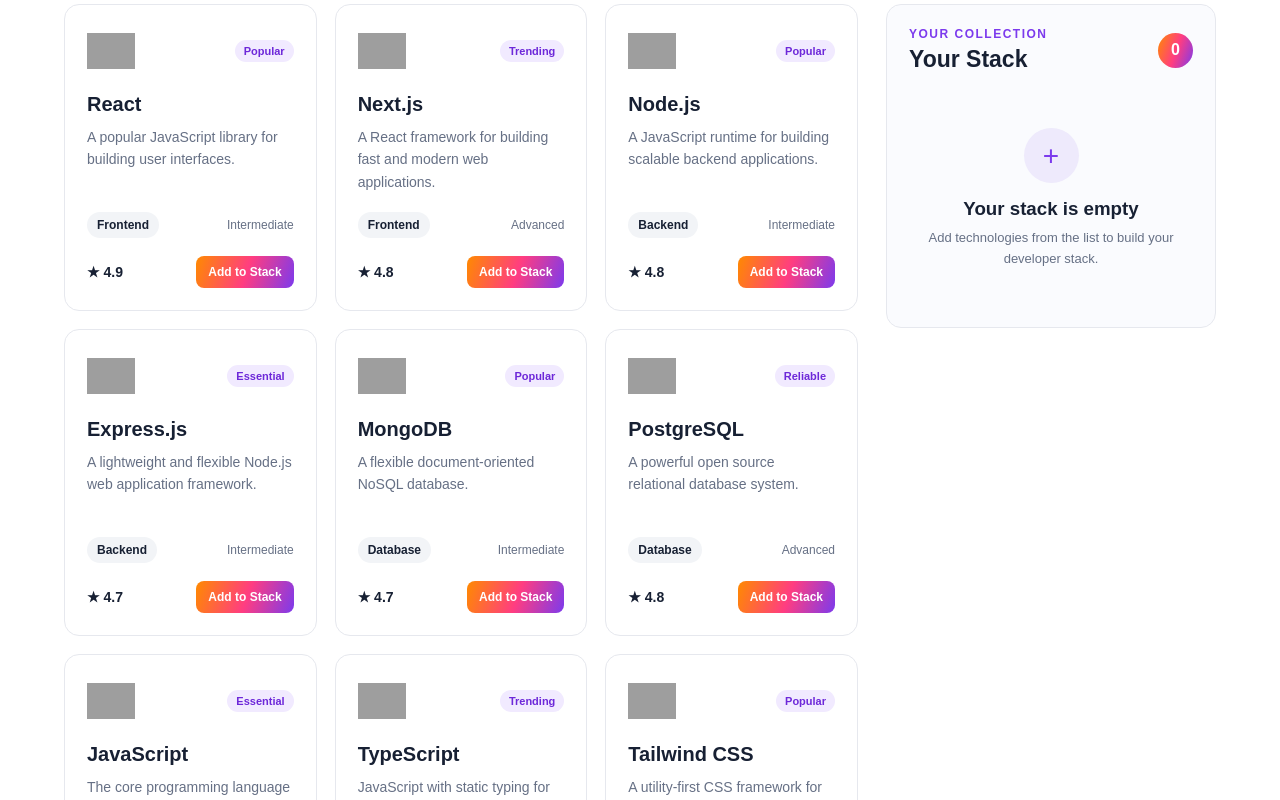
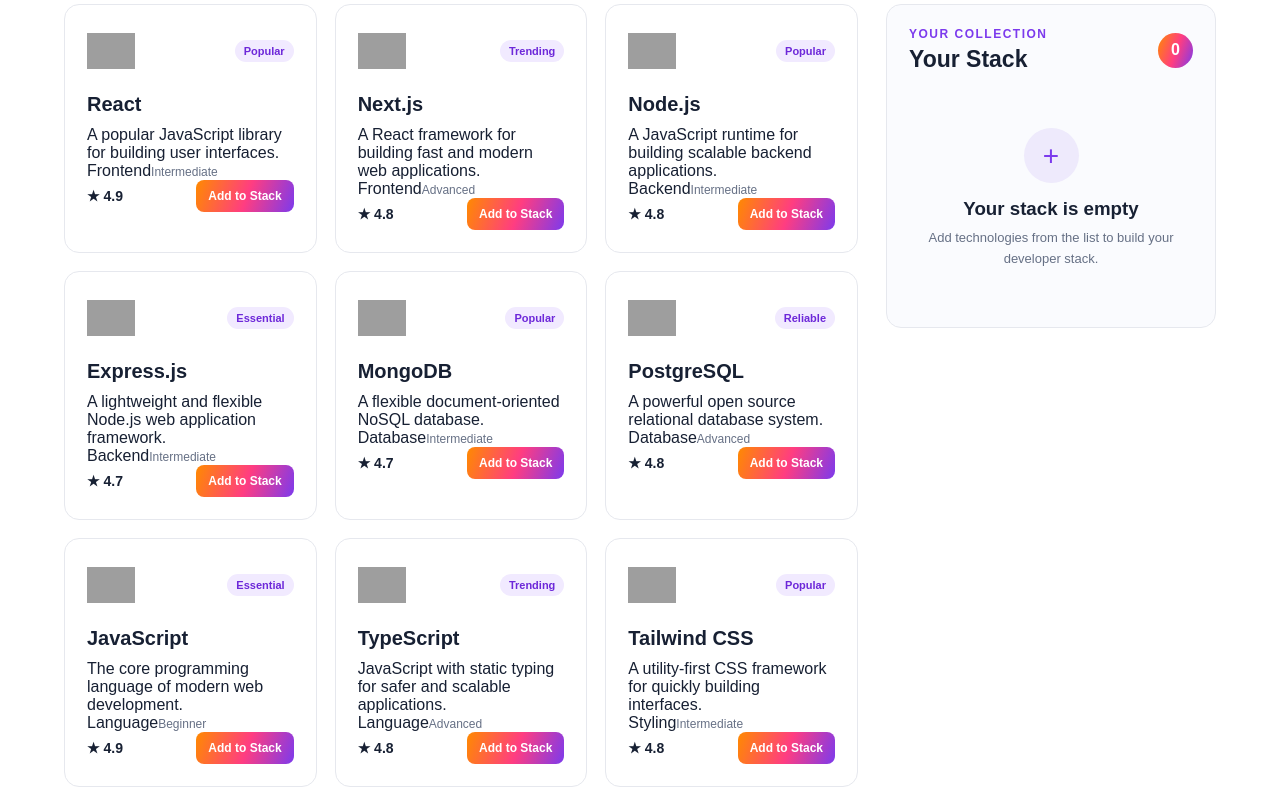
Before and after one commit to Nafisa715/B-14-A-5, a React (Vite) app: page / in a window 1280 px wide. Shown: the part 1020-1820 px from the top of the page. Built offline with nearby package versions, Linux system fonts and the light colour scheme; grey boxes are pictures that could not be loaded.

Commit message:
Add original project assets

```diff
--- a/src/components/TechnologyCard.jsx
+++ b/src/components/TechnologyCard.jsx
@@ -13,12 +13,12 @@
 
       <h3>{technology.name}</h3>
 
-      <p className="technology-description">
+      <p className="tech-des">
         {technology.description}
       </p>
 
-      <div className="technology-info">
-        <span className="category-chip">{technology.category}</span>
+      <div className="tech-info">
+        <span className="category">{technology.category}</span>
 
         <span className="difficulty">
           {technology.difficulty}
```
